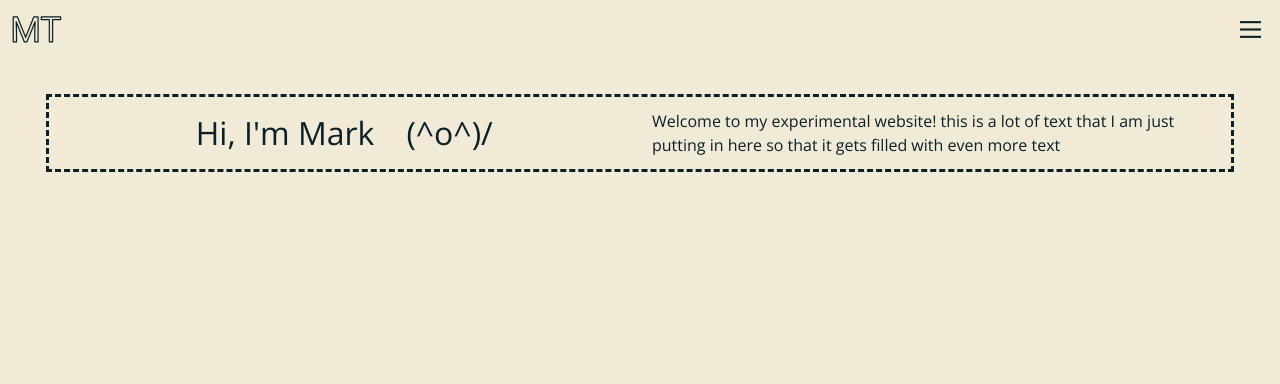
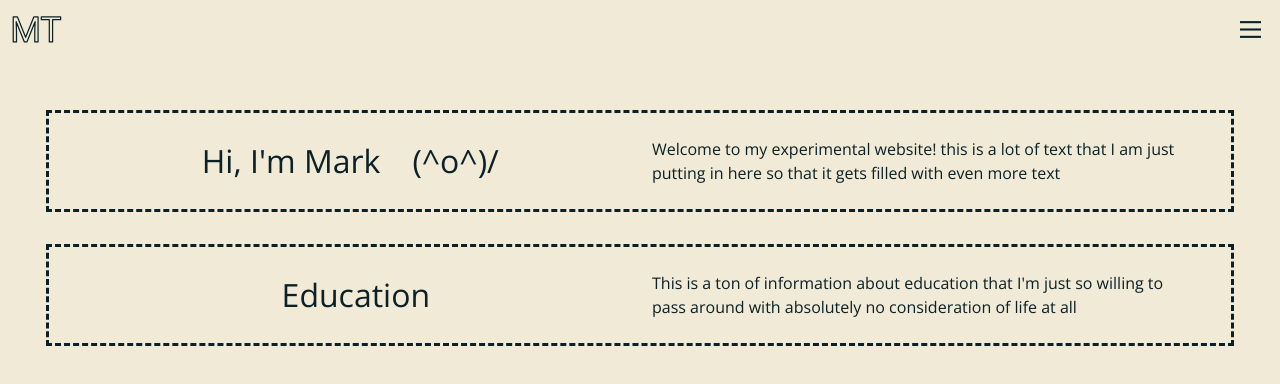
Before and after one commit to Takatsuka-Mark/website-frontend, a Vue app: page /#/app/test in a window 1280 px wide. Shown: the top 384 px of the page. Built offline with nearby package versions, Linux system fonts and the light colour scheme.

Commit message:
Added vertical container listing

```diff
--- a/src/components/Container/Container.scss
+++ b/src/components/Container/Container.scss
@@ -6,14 +6,16 @@
 }
 
 .container {
-  display: block;
   position: relative;
   padding: $container-padding-vertical $container-padding-horizontal;
-}
-
-.container-contents {
+  width: 100%;
+  margin: $container-margin-vertical $container-margin-horizontal;
   // TODO Remove this
   border: dashed #0B2027;
+
+  display: flex;
+  align-items: center;
+  justify-content: center;
 }
 
 /*
@@ -26,6 +28,7 @@ Horizontal Title Text box
 .ht_wrapper {
   display: flex;
   align-items: center;
+  justify-content: center;
 }
 
 .ht_title {
--- a/src/components/Container/Container.vue
+++ b/src/components/Container/Container.vue
@@ -1,6 +1,5 @@
 <template>
-  <section ref="container">
-    <div class="container-contents">
+  <section class="container">
     <h5 v-if="title && typeof title === 'string'" class="title">{{title}}</h5>
     <!-- Horizontal Double Box -->
     <div v-if="horizontal_title" class="ht_wrapper">
@@ -14,7 +13,7 @@
         <slot name="ht_title"></slot>
       </div>
     </div>
-    </div>
+    <slot></slot>
   </section>
 </template>
 
--- a/src/pages/TestPage/TestPage.vue
+++ b/src/pages/TestPage/TestPage.vue
@@ -1,6 +1,7 @@
 <template>
   <div>
-    <Container horizontal_title="true">
+    <div class="center_column">
+      <Container class="intro_container" horizontal_title="true">
         <template slot="ht_title">
           Hi, I'm Mark <span style="width: 2rem"/> (^o^)/
         </template>
@@ -10,6 +11,16 @@
           putting in here so that it gets filled with even more text
         </template>
       </Container>
+      <Container class="education_container" horizontal_title="true" horizontal_title_left="false">
+        <template slot="ht_title">
+          Education
+        </template>
+        <template slot="ht_body">
+          This is a ton of information about education that I'm just so willing to pass around
+          with absolutely no consideration of life at all
+        </template>
+      </Container>
+    </div>
   </div>
 </template>
 
@@ -22,5 +33,16 @@ export default {
 };
 </script>
 
-<style scoped>
+<style lang="scss" scoped>
+.center_column {
+  display: flex;
+  flex-direction: column;
+  align-items: flex-start;
+  margin: 0 auto;
+}
+.intro_container, .education_container {
+  align-self: center;
+  max-width: 1200px;
+  min-height: 100px;
+}
 </style>
--- a/src/styles/new_theme.scss
+++ b/src/styles/new_theme.scss
@@ -15,5 +15,10 @@ body {
   background: $eggshell;
 }
 
+/*
+Container stuff
+ */
 $container-padding-vertical: 1rem !default;
 $container-padding-horizontal: 1rem !default;
+$container-margin-vertical: 1rem !default;
+$container-margin-horizontal: 1rem !default;
```
Lines whose indentation alone changed are shown as unchanged.
